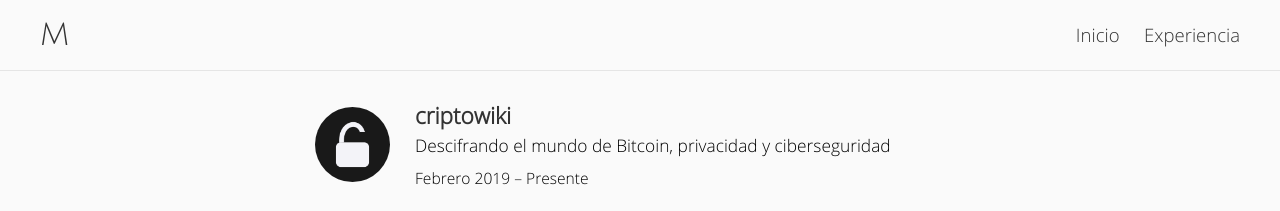
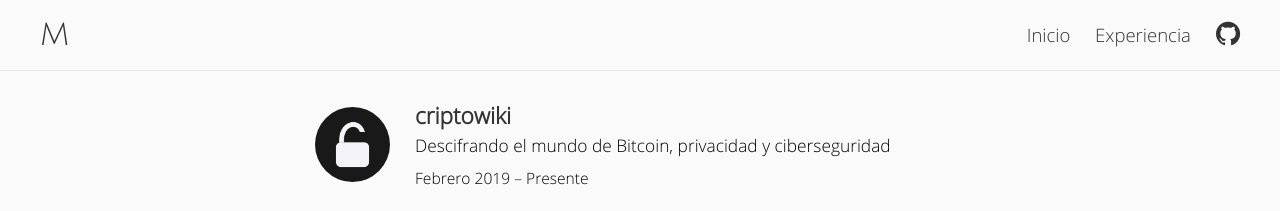
Before and after one commit to martinmorando/martinmorando.github.io, a Jekyll site: the page built from index.html, in a window 1280 px wide. Shown: the top 211 px of the page. Built offline with Jekyll 4.4.1, drawn with Linux system fonts in a browser that asks for light colours; some web fonts are replaced.

Commit message:
add link to GitHub profile

```diff
--- a/_includes/head.html
+++ b/_includes/head.html
@@ -8,7 +8,7 @@
 	<meta name="viewport" content="width=device-width,initial-scale=1"/>
 	<meta name="robots" content="index,follow"/>
 	<meta name="description" content="{{ pageDescription }}"/>
-	<link rel="stylesheet" type="text/css" href="{{ site.baseurl }}/assets/css/main.css?v=4112023">
+	<link rel="stylesheet" type="text/css" href="{{ site.baseurl }}/assets/css/main.css?v=14042025">
 	<link rel="shortcut icon" type="image/x-icon" href="{{ site.baseurl }}/assets/img/icons/favicon.ico?v=2"/>
 	<link rel="shortcut icon" href="{{ site.baseurl }}/assets/img/icons/favicon.ico?v=2" />
 	<title>{{ page.title }}</title>
--- a/_includes/header.html
+++ b/_includes/header.html
@@ -3,5 +3,6 @@
 	<nav id="site-nav">
 		<a href="/">Inicio</a>
 		<a href="{{ site.baseurl }}/experiencia/">Experiencia</a>
+        <a href="https://github.com/{{ site.social.github }}"><span class="icon-github"></span></a>
 	</nav>
 </header>
--- a/assets/css/main.css
+++ b/assets/css/main.css
@@ -168,8 +168,9 @@ img {
 }
 
 #site-nav span {
-    float: left;
-    margin-top: 3px;
+    float: right;
+    margin-top: 0px;
+    margin-left: 5px;
     font-size: 1.3em;
 }
 
```
